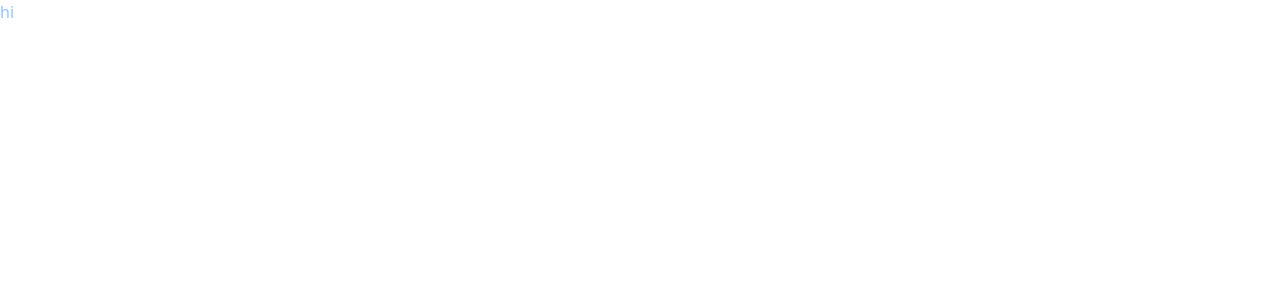
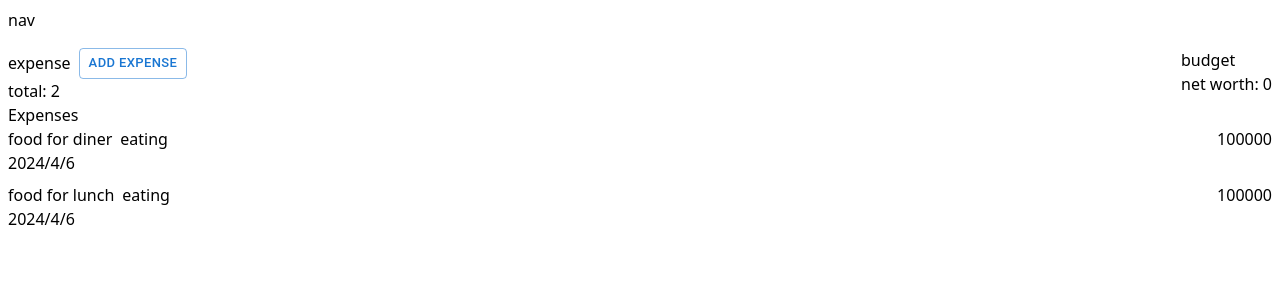
Before and after one commit to AmirHabibi79/budget, a React (Vite) app in the folder Client/: page / in a window 1280 px wide. Shown: the top 300 px of the page. Built offline with nearby package versions, Linux system fonts and the light colour scheme.

Commit message:
Make components for navbar and showing the budget and expenses and using the in app

```diff
--- a/Client/src/App.tsx
+++ b/Client/src/App.tsx
@@ -1,10 +1,44 @@
+import { useState } from "react";
+import { expense, expenseType } from "./types/expense";
+
+import Navbar from "./components/Navbar";
+import ExpenceItem from "./components/ExpenceItem";
+import BudgetAndExpenseHolder from "./components/BudgetAndExpenseHolder";
 function App() {
+  const [expenses, setExpenses] = useState<expense[]>([
+    {
+      Id: 1,
+      Name: "food for diner",
+      Type: expenseType.Eating,
+      Date: new Date(),
+      Price: 100000,
+    },
+    {
+      Id: 2,
+      Name: "food for lunch",
+      Type: expenseType.Eating,
+      Date: new Date(),
+      Price: 100000,
+    },
+  ]);
+
   return (
-    <>
-      <div>
-        <span className="text-blue-300">hi</span>
+    <div className="h-full w-full flex flex-col">
+      <Navbar />
+      <div className="p-2">
+        <BudgetAndExpenseHolder expenses={expenses} setExpenses={setExpenses} />
+        <h1>Expenses</h1>
+
+        <div className="flex flex-col gap-2">
+          {expenses.length === 0 && (
+            <span className="self-center">There is no expenses</span>
+          )}
+          {expenses.map((e) => (
+            <ExpenceItem {...e} key={e.Id} />
+          ))}
+        </div>
       </div>
-    </>
+    </div>
   );
 }
 
--- /dev/null
+++ b/Client/src/components/AddExpenceModal.tsx
@@ -0,0 +1,92 @@
+import { Button, Modal, TextField, Select, MenuItem } from "@mui/material";
+import { useState } from "react";
+import { expenseType } from "../types/expense";
+import { Moment } from "moment";
+import { DatePicker } from "@mui/x-date-pickers";
+
+type props = {
+  open: boolean;
+  handleClose: () => void;
+  addExpense: (
+    date: Date,
+    name: string,
+    price: number,
+    type: expenseType
+  ) => void;
+};
+
+export default function AddExpenceModal({
+  open,
+  handleClose,
+  addExpense,
+}: props) {
+  const [date, setDate] = useState<Moment | null>();
+  const [name, setName] = useState<string>("");
+  const [price, setPrice] = useState<number>();
+  const [type, setType] = useState<expenseType>();
+
+  const addToExpense = () => {
+    addExpense(
+      date?.toDate() as Date,
+      name,
+      price as number,
+      type as expenseType
+    );
+    handleClose();
+  };
+
+  return (
+    <Modal
+      className="flex items-center justify-center "
+      open={open}
+      onClose={() => {
+        handleClose();
+      }}
+    >
+      <div className="bg-white flex flex-col p-2">
+        <h1 className="self-center">New Expense</h1>
+        <div className="flex flex-col gap-2">
+          <TextField
+            value={name}
+            onChange={(e) => setName(e.target.value)}
+            label="Name"
+            variant="standard"
+            size="small"
+          />
+
+          {/* {
+        TODO:fix the color of select lable
+      } */}
+          <Select
+            labelId="expense-type"
+            className="text-black"
+            label="Type"
+            value={type}
+            onChange={(e) => setType(e.target.value as expenseType)}
+          >
+            <MenuItem value={0}>Eating</MenuItem>
+            <MenuItem value={1}>Clothing</MenuItem>
+            <MenuItem value={2}>Debt</MenuItem>
+            <MenuItem value={3}>Insurance</MenuItem>
+          </Select>
+          <TextField
+            label="Price"
+            variant="standard"
+            size="small"
+            value={price}
+            onChange={(e) => setPrice(parseInt(e.target.value))}
+          />
+          <DatePicker
+            format="YYYY / MM / DD"
+            views={["year", "month", "day"]}
+            value={date}
+            onChange={(newValue) => setDate(newValue)}
+          />
+          <Button variant="contained" color="success" onClick={addToExpense}>
+            Add
+          </Button>
+        </div>
+      </div>
+    </Modal>
+  );
+}
--- /dev/null
+++ b/Client/src/components/BudgetAndExpenseHolder.tsx
@@ -0,0 +1,54 @@
+import { useState } from "react";
+import { expense, expenseType } from "../types/expense";
+import { Button } from "@mui/material";
+import AddExpenceModal from "./AddExpenceModal";
+
+type props = {
+  expenses: expense[];
+  setExpenses: React.Dispatch<React.SetStateAction<expense[]>>;
+};
+
+export default function BudgetAndExpenseHolder({
+  expenses,
+  setExpenses,
+}: props) {
+  const [open, setOpen] = useState(false);
+  const addToExpense = (
+    date: Date,
+    name: string,
+    price: number,
+    type: expenseType
+  ) => {
+    const newExpense = {
+      Id: expenses.length + 1,
+      Name: name,
+      Price: price,
+      Type: type,
+      Date: date,
+    } as expense;
+    setExpenses((pre) => [...pre, newExpense]);
+    setOpen(false);
+  };
+  return (
+    <div className="flex justify-between ">
+      <div className="flex flex-col">
+        <div className="flex items-center gap-2">
+          <span>expense</span>
+          <Button onClick={() => setOpen(true)} variant="outlined" size="small">
+            add expense
+          </Button>
+          <AddExpenceModal
+            open={open}
+            handleClose={() => setOpen(false)}
+            addExpense={addToExpense}
+          />
+        </div>
+        <span>total: {expenses.length}</span>
+      </div>
+      <div className="flex flex-col">
+        <span>budget</span>
+        <span>net worth: 0</span>
+      </div>
+    </div>
+  );
+}
--- /dev/null
+++ b/Client/src/components/ExpenceItem.tsx
@@ -0,0 +1,39 @@
+import { expense, expenseType } from "../types/expense";
+
+export default function ExpenceItem({ Id, Name, Date, Price, Type }: expense) {
+  let exType;
+  switch (Type) {
+    case expenseType.Eating:
+      exType = "eating";
+      break;
+    case expenseType.Clothing:
+      exType = "clothing";
+      break;
+    case expenseType.Debt:
+      exType = "debt";
+      break;
+    case expenseType.Insurance:
+      exType = "insurance";
+      break;
+    default:
+      break;
+  }
+  return (
+    <div className="flex justify-between">
+      <div className="flex flex-col justify-between">
+        <div className="flex items-center gap-2">
+          <span>{Name}</span>
+          <span>{exType}</span>
+        </div>
+        <span>
+          {Date.getUTCFullYear() +
+            "/" +
+            Date.getUTCMonth() +
+            "/" +
+            Date.getUTCDate()}
+        </span>
+      </div>
+      <span>{Price}</span>
+    </div>
+  );
+}
--- /dev/null
+++ b/Client/src/components/Navbar.tsx
@@ -0,0 +1,9 @@
+export default function Navbar() {
+  return (
+    <nav className="w-full">
+      <div className="flex items-center p-2">
+        <span>nav</span>
+      </div>
+    </nav>
+  );
+}
```
